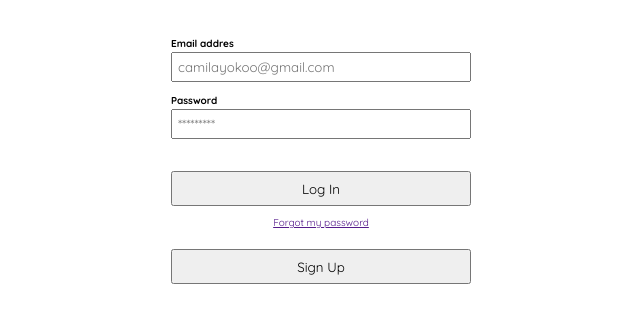
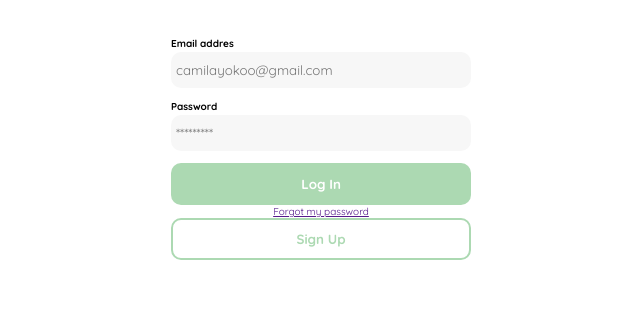
Before and after one commit to YavGz/Yard_Sale, a plain HTML site: page index.html in a window 1280 px wide. Shown: the part 123-446 px from the top of the page, without its empty margins (319-959 px from the left). Drawn offline with Linux system fonts and the light colour scheme.

Commit message:
Buttons desing

```diff
--- a/index.html
+++ b/index.html
@@ -61,13 +61,38 @@
       color: #232830bd;
     }
     .form_login_buttons__container {
+      display: grid;
+      grid-template-rows: ;
       text-align: center;
     }
-    button {
+
+    .input {
       width: 30rem;
-      margin: 2rem 0 1rem;
+      height: 3.6rem;
+      border-radius: 1rem;
+      border: solid 0;
+      background-color: var(--text-input-field);
+    }
+    .button {
+      width: 30rem;
+      height: 4.2rem;
       min-height: 3.5rem;
+      border: solid 0;
+      border-radius: 1rem;
     }
+    .main_button {
+      font-weight: 700;
+      background-color: var(--hospital-principal);
+      color: var(--white);
+    }
+    .second_button {
+      font-weight: 700;
+      color: var(--hospital-principal);
+      background-color: var(--white);
+      border: solid 0.2rem var(--hospital-principal);
+    }
+
+
   </style>
 </head>
 <body>
@@ -88,9 +113,9 @@
           <input class="input input_password" type="password" id="password" placeholder="*********">
         </label>
         <div class="form_login_buttons__container">
-          <button type="submit">Log In</button>
+          <button  class="button main_button" type="submit">Log In</button>
           <a href="">Forgot my password</a>
-          <button type="submit">Sign Up</button>
+          <button  class="button second_button"type="submit">Sign Up</button>
         </div>
       </form>
     </div>
```
